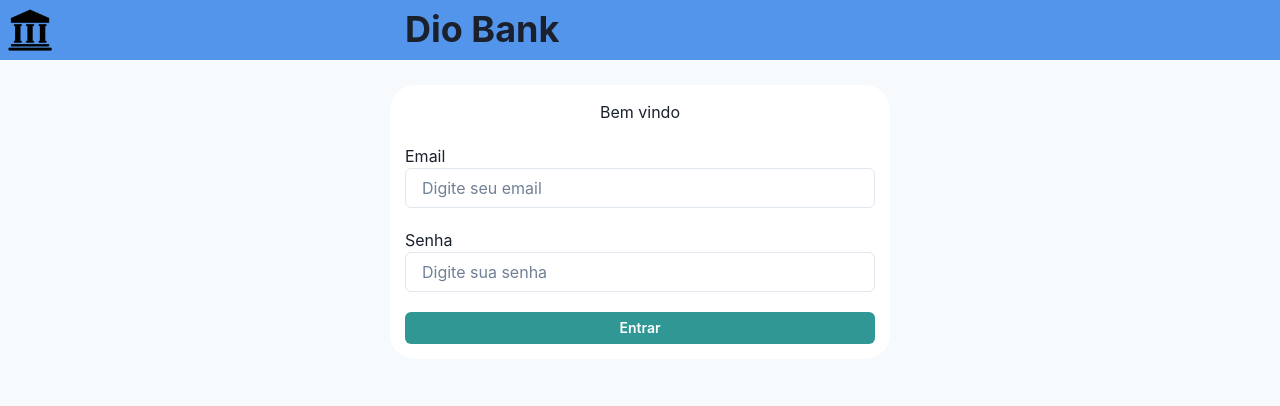
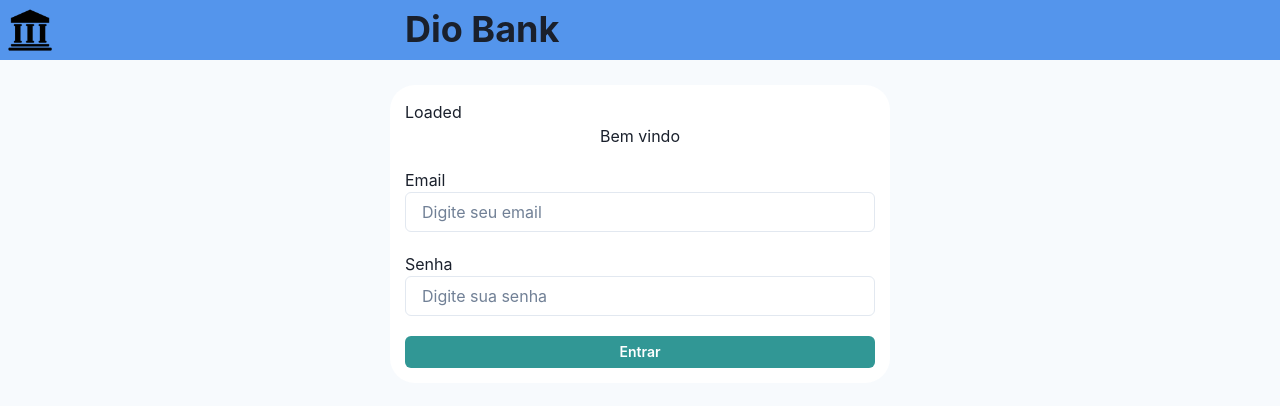
Before and after one commit to PedroMiguel7/TypeScript-Fullstack-dio.me, a React (Create React App) app in the folder introduction-react-ts/my-app-ts/: page / in a window 1280 px wide. Shown: the top 406 px of the page. Built offline with nearby package versions, Linux system fonts and the light colour scheme.

Commit message:
feat: conditional rendering

```diff
--- a/introduction-react-ts/my-app-ts/src/components/card.tsx
+++ b/introduction-react-ts/my-app-ts/src/components/card.tsx
@@ -26,6 +26,11 @@ export const Card = () => {
       padding={"15px"}
       width={"500px"}
     >
+      {userData === null || userData === undefined ? (
+        <h1>Loading...</h1>
+      ) : (
+        <h1>Loaded</h1>
+      )}
       <Grid gap={"20px"}>
         <Center>
           <h1>Bem vindo</h1>
```
